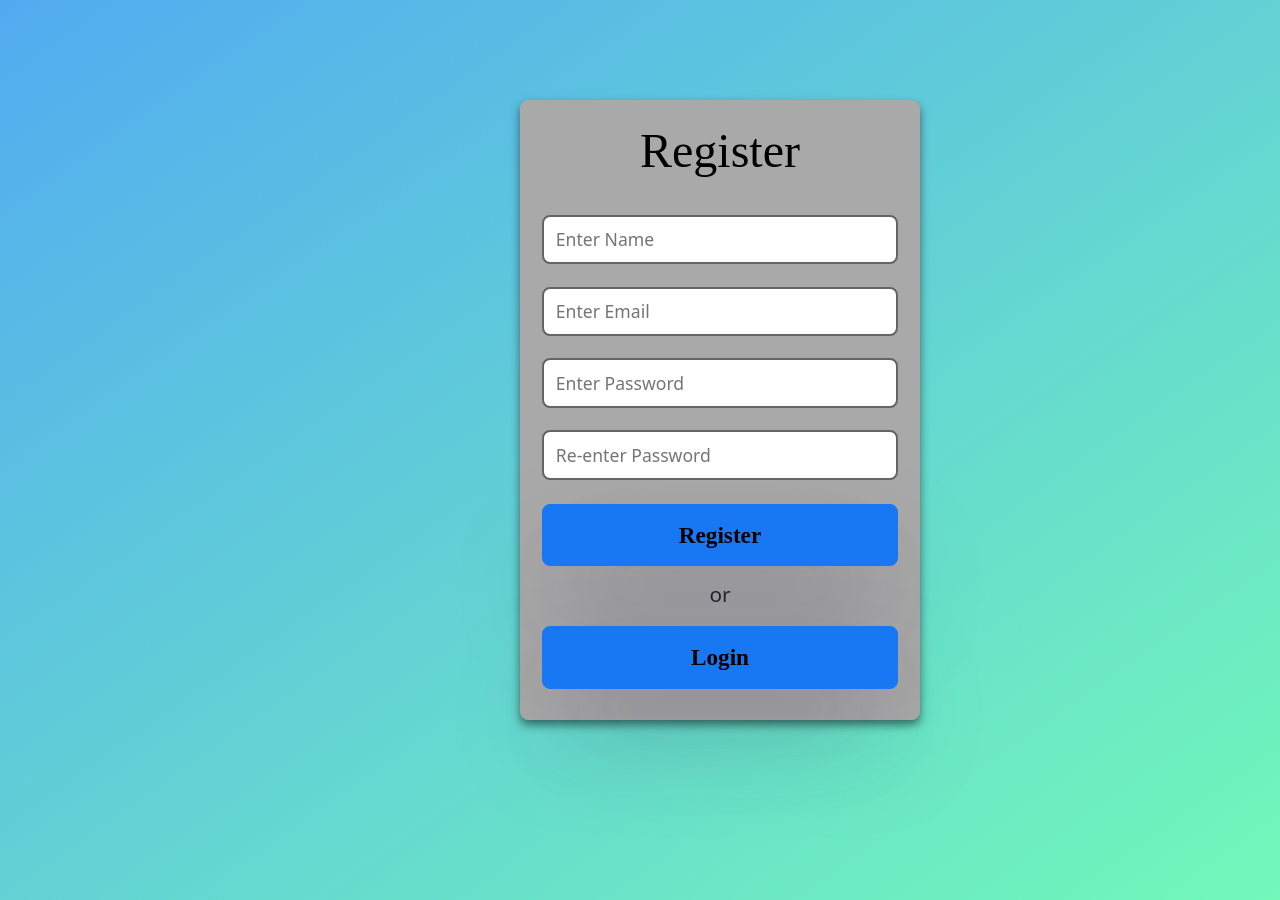
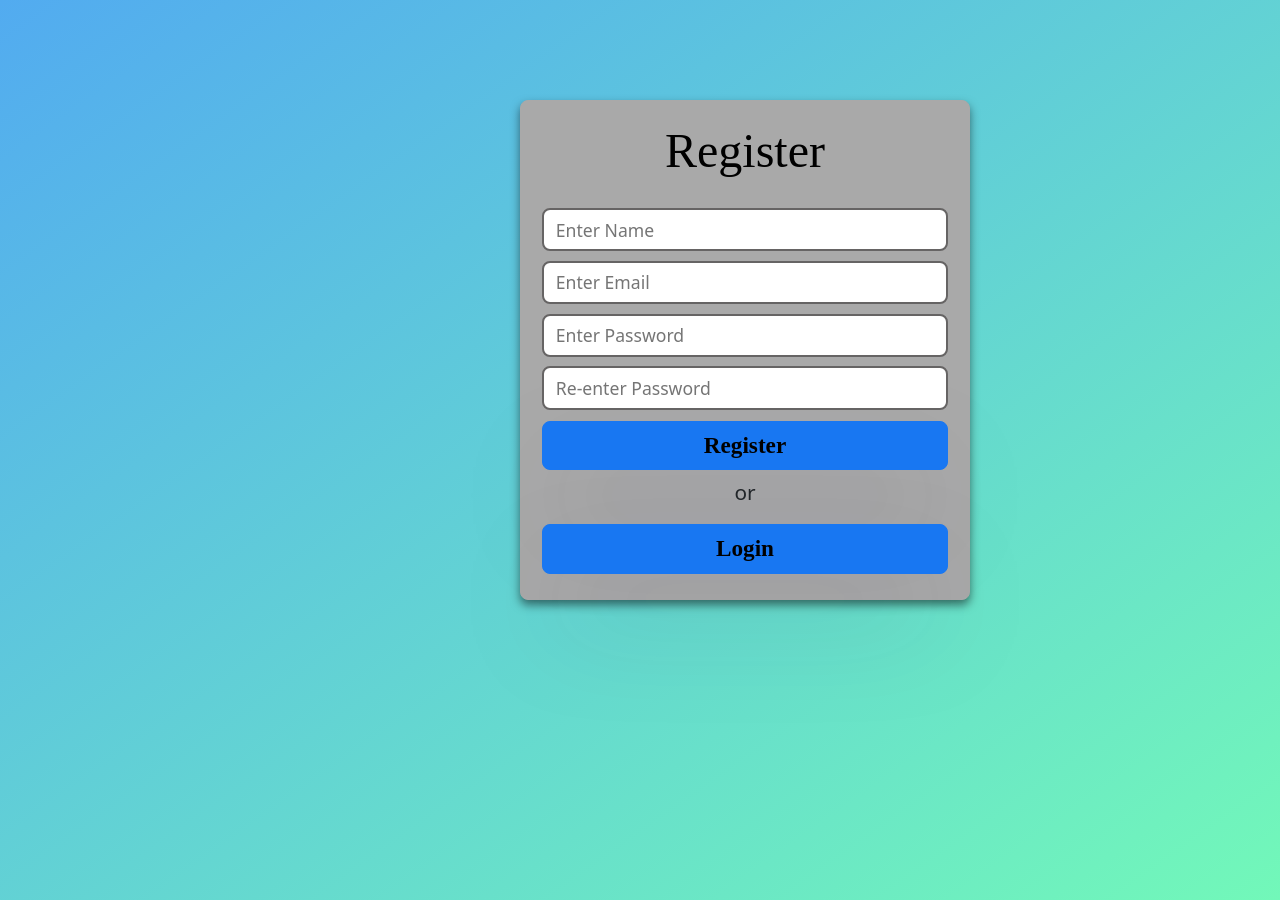
Before and after one commit to raushan786/login-register-keeper-frontend, a React (Create React App) app: page /register in a window 1280 px wide. Built offline with nearby package versions, Linux system fonts and the light colour scheme; a web font is replaced by a local one.

Commit message:
css changed

```diff
--- a/src/components/register/register.css
+++ b/src/components/register/register.css
@@ -5,8 +5,8 @@
 }
 
 .register{
-    width: 400px;
-    height: 620px;
+    width: 450px;
+    height: 500px;
     background-color: darkgray;
     border: 1px solid darkgray;
     box-shadow: 0 4px 7px rgb(0 0 0 / 10%), 0 8px 16px rgb(0 0 0 / 10%);
@@ -21,8 +21,8 @@
     border: 2px solid #666464;
     outline: none;
     color: #1d2129;
-    margin: 0.7rem 0;
-    padding: 0.6rem 0.75rem;
+    margin: 0.3rem 0;
+    padding: 0.4rem 0.75rem;
     width: 100%;
     font-size: 1.1rem;
 }
@@ -32,8 +32,8 @@
     border: 1px solid #1877f2;
     color: #000;
     font-size: 1.45rem;
-    padding: 0.8rem;
-    margin: 0.8rem 0;
+    padding: 0.4rem;
+    margin: 0.4rem 0;
     border-radius: 8px;
     outline: none;
     cursor: pointer;
```
